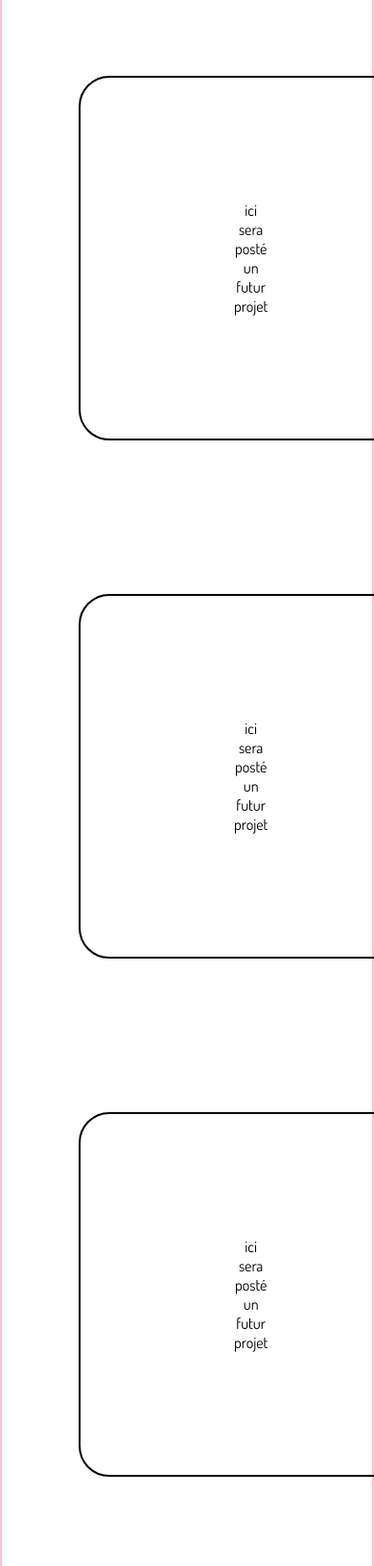
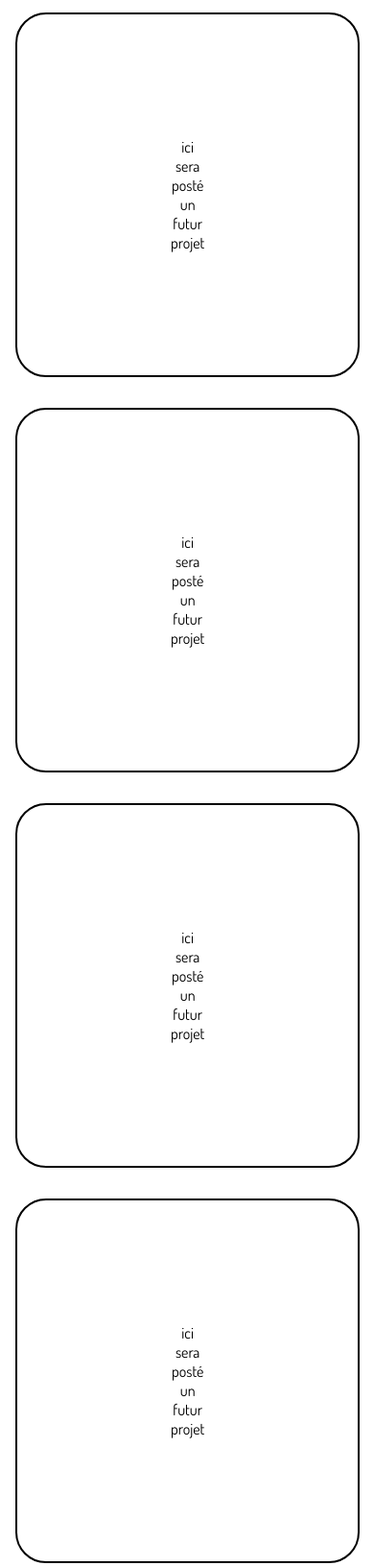
Before and after one commit to kgp82/monsiteperso, a website: page index.html in a window 390 px wide. Shown: the part 1833-3465 px from the top of the page at 96% size. Drawn offline with Linux system fonts and the light colour scheme.

Commit message:
end project

```diff
--- a/index.html
+++ b/index.html
@@ -36,10 +36,10 @@
     <section class="projects">
         <h2>Projets</h2>
         <div class="contain_projects">
-            <P>ici sera posté un futur projet</P>
-            <P>ici sera posté un futur projet</P>
-            <P>ici sera posté un futur projet</P>
-            <P>ici sera posté un futur projet</P>
+            <a href="project">ici sera posté un futur projet</a>
+            <a href="project">ici sera posté un futur projet</a>
+            <a href="project">ici sera posté un futur projet</a>
+            <a href="project">ici sera posté un futur projet</a>
         </div>
     </section>
 
--- a/layout/projects.scss
+++ b/layout/projects.scss
@@ -1,3 +1,4 @@
+@import "../composants/mobile.scss";
 .projects{
     h2{
         text-align: center;
@@ -5,18 +6,19 @@
         font-size: xx-large;
     }
    .contain_projects{
-        border: 2px solid pink;
         flex-basis: 50%;
         display: flex;
         justify-content: space-between;
         flex-wrap: wrap;
-    p{
+    a{
             border: 2px solid black;
             text-align: center;
             padding: 8rem 10rem;
             margin: 5rem;
             border-radius: 2rem;
-
+        @include mobile{
+            margin: 1rem;
+        }
         }
    }
 
```
Also changed, not shown: layout/projects.css, style.css, 1 other file.
